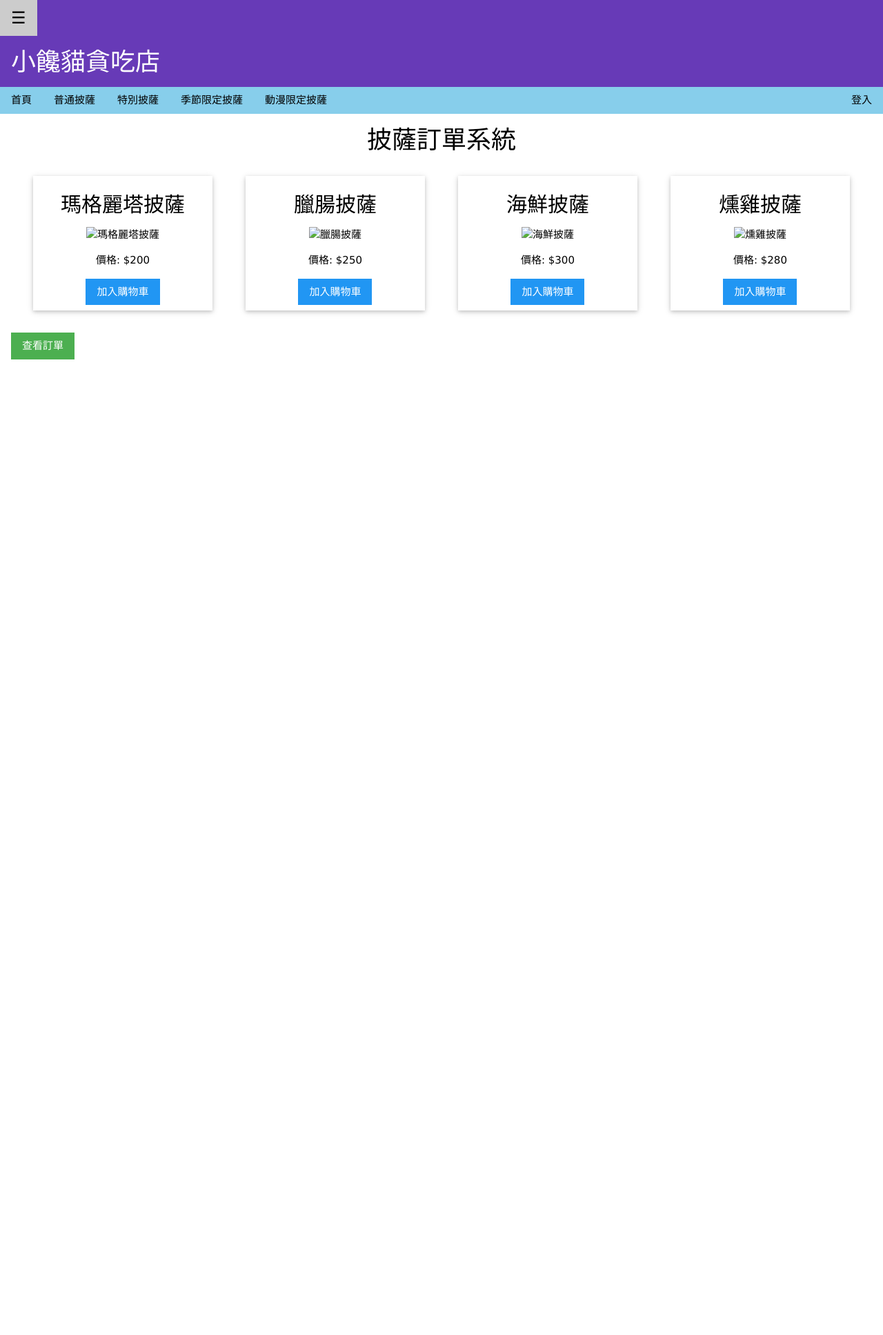
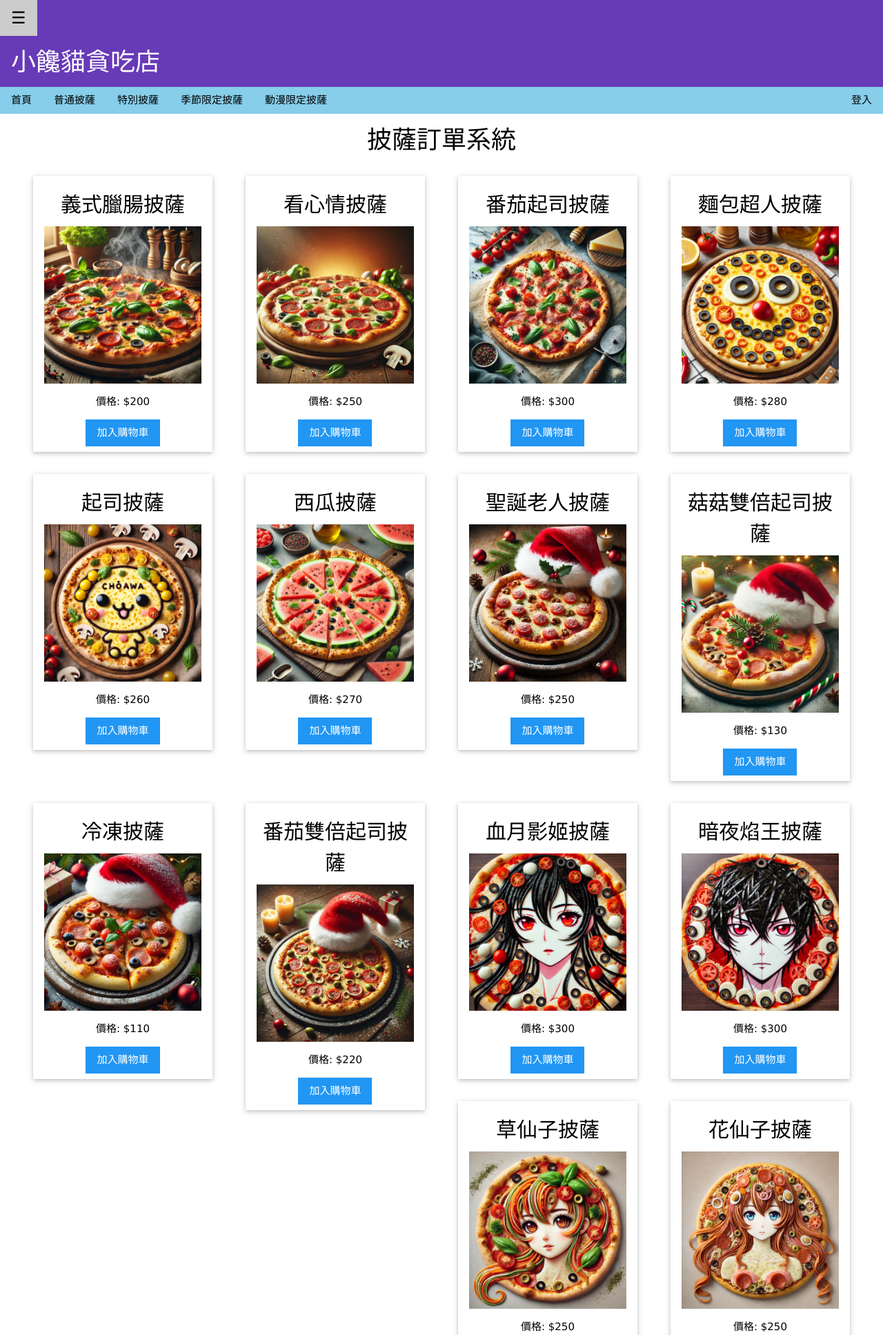
Before and after one commit to zhenkb/pizza-wb, a PHP site: page / in a window 1280 px wide. Shown: the top 1935 px of the page at 69% size. Before the commit the page ends 521 px from the top, so only its background shows below. Run offline with PHP 8.4, Linux system fonts and the light colour scheme; some libraries are stand-ins or nearby versions.

Commit message:
Update index.php

```diff
--- a/index.php
+++ b/index.php
@@ -6,10 +6,26 @@
     }
 
     $pizzas = [
-        ['name' => '瑪格麗塔披薩', 'price' => 200],
-        ['name' => '臘腸披薩', 'price' => 250],
-        ['name' => '海鮮披薩', 'price' => 300],
-        ['name' => '燻雞披薩', 'price' => 280]
+        ['name' => '義式臘腸披薩', 'price' => 200],
+        ['name' => '看心情披薩', 'price' => 250],
+        ['name' => '番茄起司披薩', 'price' => 300],
+        ['name' => '麵包超人披薩', 'price' => 280],
+        ['name' => '起司披薩', 'price' => 260],
+        ['name' => '西瓜披薩', 'price' => 270],
+        ['name' => '聖誕老人披薩', 'price' => 250],
+        ['name' => '菇菇雙倍起司披薩', 'price' => 130],
+        ['name' => '冷凍披薩', 'price' => 110],
+        ['name' => '番茄雙倍起司披薩', 'price' => 220],
+        ['name' => '血月影姬披薩', 'price' => 300],
+        ['name' => '暗夜焰王披薩', 'price' => 300],
+        ['name' => '草仙子披薩', 'price' => 250],
+        ['name' => '花仙子披薩', 'price' => 250],
+        ['name' => '音速小子披薩', 'price' => 170],
+        ['name' => '雙人披薩', 'price' => 270],
+        ['name' => '兒童披薩', 'price' => 290],
+        ['name' => '臘腸跑車披薩', 'price' => 250],
+        ['name' => '菇菇跑車披薩', 'price' => 380],
+        ['name' => '立體喵咪披薩', 'price' => 1280],
     ];
 ?>
 <!DOCTYPE html>
@@ -40,11 +56,12 @@
         <div class="w3-container">
             <h1 class="w3-center">披薩訂單系統</h1>
             <div class="w3-row-padding">
-                <?php foreach ($pizzas as $pizza): ?>
+                <?php foreach ($pizzas as $key => $pizza): ?>
                     <div class="w3-col s12 m6 l3 w3-center">
                         <div class="w3-card w3-padding w3-margin">
                             <h2><?php echo $pizza['name']; ?></h2>
-                            <img src="https://via.placeholder.com/200" alt="<?php echo $pizza['name']; ?>" class="w3-image">
+                            <!-- 動態生成圖片路徑 -->
+                            <img src="pizza/Pizza-<?php echo $key + 1; ?>.jpg" alt="<?php echo $pizza['name']; ?>" class="w3-image">
                             <p>價格: $<?php echo $pizza['price']; ?></p>
                             <form action="add_to_cart.php" method="post" onsubmit="showSuccess('<?php echo $pizza['name']; ?>')">
                                 <input type="hidden" name="name" value="<?php echo $pizza['name']; ?>">
```
Lines whose indentation alone changed are shown as unchanged.
